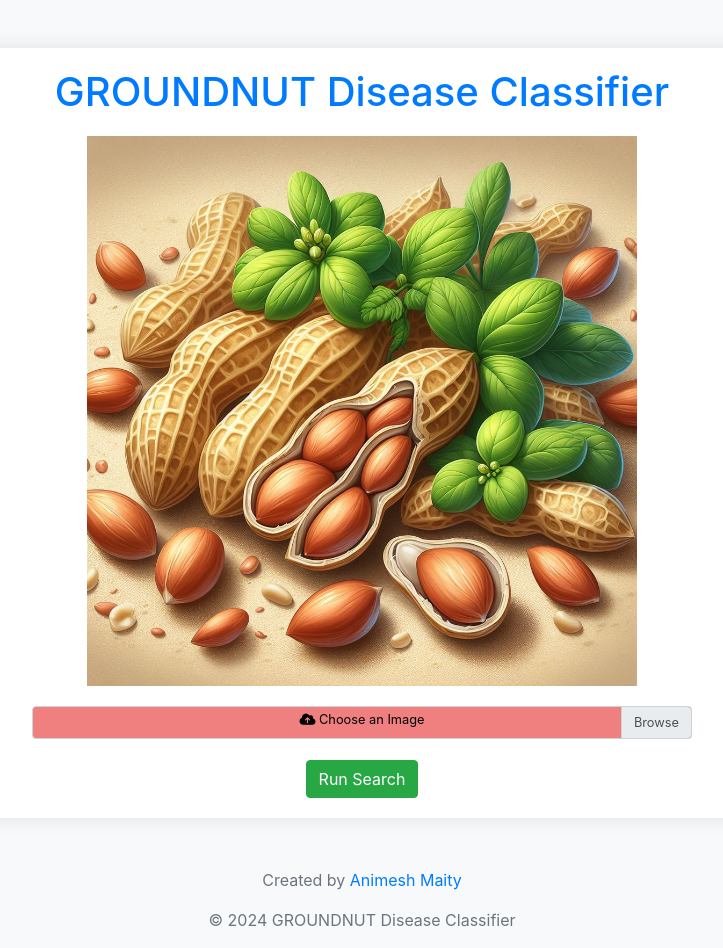
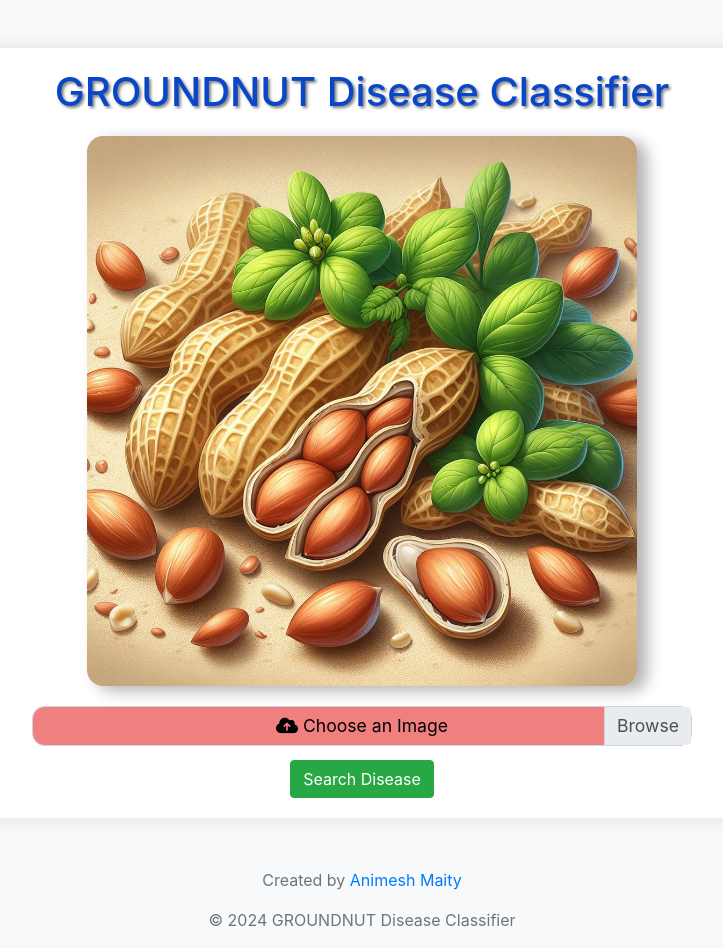
Before and after one commit to animesh-am/Groundnut-Disease-Classifier, a Flask app: page / in a window 1280 px wide. Shown: the whole page, without its empty margins (278-1001 px from the left). Run offline with Flask 3, Linux system fonts and the light colour scheme; some libraries are stand-ins or nearby versions.

Commit message:
updated index.html

```diff
--- a/templates/index.html
+++ b/templates/index.html
@@ -20,7 +20,8 @@
         }
 
         header h1 {
-            color: #007bff;
+            color: 	#0946c8;
+            text-shadow: 2px 2px 3px rgba(0, 0, 0, 0.5);
         }
 
         main {
@@ -32,6 +33,8 @@
             max-width: 50%;
             margin: 20px auto;
             display: block;
+            border-radius: 1rem;
+            box-shadow: 10px 5px 15px rgba(0, 0, 0, 0.3);
         }
 
         .custom-file {
@@ -43,9 +46,9 @@
             background-color: lightcoral;
             color: black;
             padding: 0.2rem 0.5rem;
-            font-size: 0.8rem;
-            line-height: 1.5;
-            border-radius: 0.25rem;
+            font-size: 1.1rem;
+            line-height: 1.8;
+            border-radius: 0.8rem;
         }
 
         .custom-file-label.selected {
@@ -107,7 +110,7 @@
                 </div>
                 <div id="upload-message" class="mt-3">Image uploaded!</div>
                 <br>
-                <button type="button" onclick="uploadImage()" class="btn btn-success mt-3">Run Search</button>
+                <button type="button" onclick="uploadImage()" class="btn btn-success mt-3">Search Disease</button>
                 <div id="upload-progress" class="progress mt-3" style="display: none;">
                     <div id="progress-bar" class="progress-bar" role="progressbar" style="width: 0%;" aria-valuenow="0" aria-valuemin="0" aria-valuemax="100"></div>
                 </div>
```
